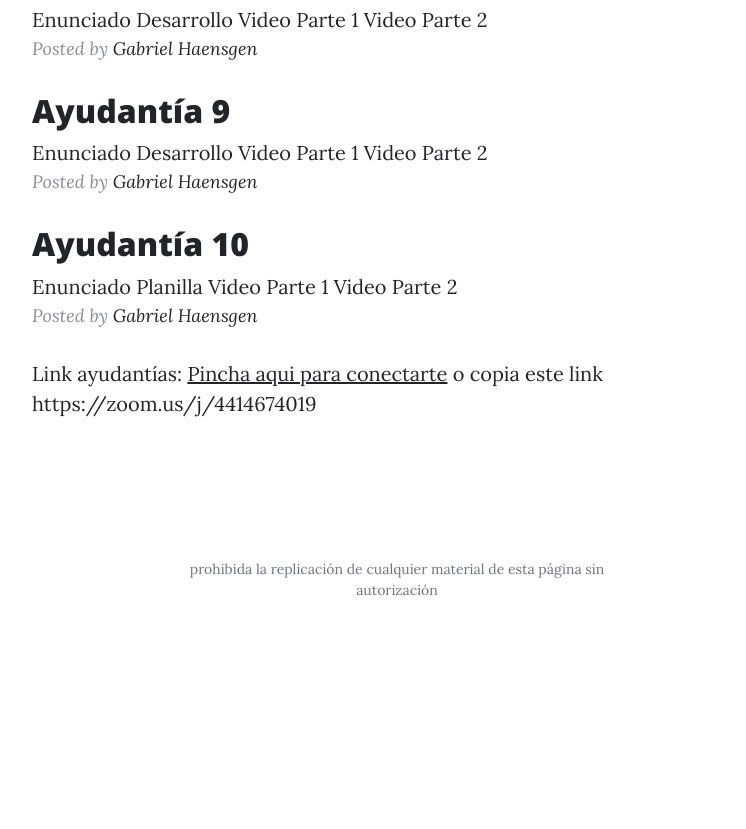
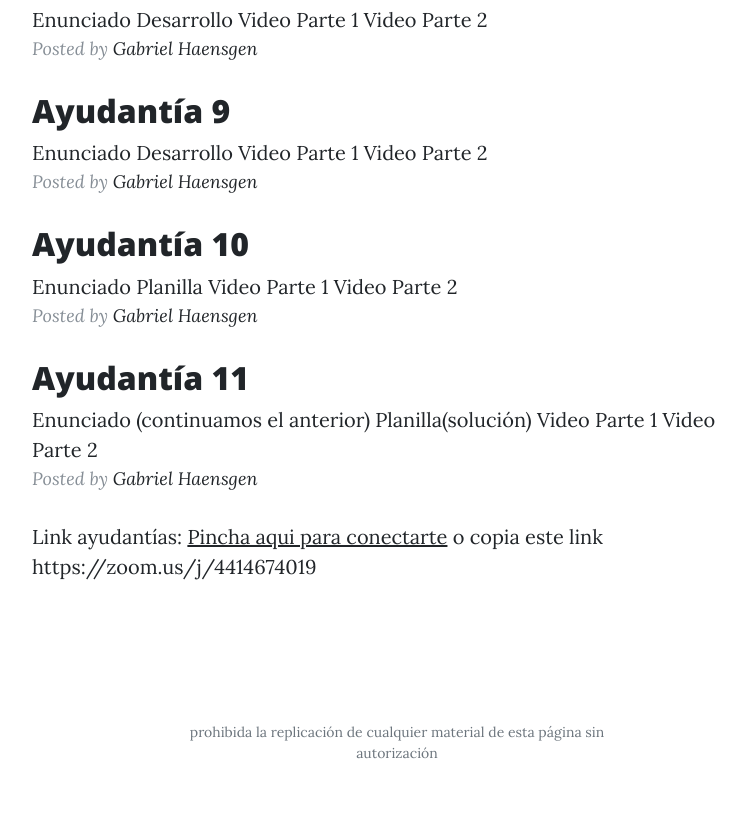
Before and after one commit to Haensgen/gestion-financiera, a website: page index.html in a window 1280 px wide. Shown: the part 1953-2782 px from the top of the page, without its empty margins (243-989 px from the left). Before the commit the page ends 2619 px from the top, so only its background shows below. Drawn offline with nearby package versions, Linux system fonts and the light colour scheme.

Commit message:
Update index.html

```diff
--- a/index.html
+++ b/index.html
@@ -173,6 +173,16 @@
                    <p class="post-meta">Posted by
             <a href="https://haensgen.github.io">Gabriel Haensgen</a>
 
+                     <h2 class="post-title">
+                         Ayudantía 11
+            </h2>
+          <a href='ayudantias/ayudantia10.pdf'>Enunciado (continuamos el anterior)</a>
+          <a href='ayudantias/ayudantia10p.xlsx'>Planilla(solución)</a>
+          <a href='https://youtu.be/gRAa1EvUkvc'>Video Parte 1</a>
+          <a href='https://youtu.be/aYqYNavcj5Q'>Video Parte 2</a>
+                   <p class="post-meta">Posted by
+            <a href="https://haensgen.github.io">Gabriel Haensgen</a>
+
                               <p> Link ayudantías: <a href='https://zoom.us/j/4414674019'>Pincha aqui para conectarte</a> o copia este link https://zoom.us/j/4414674019 </p>
 
 
```
